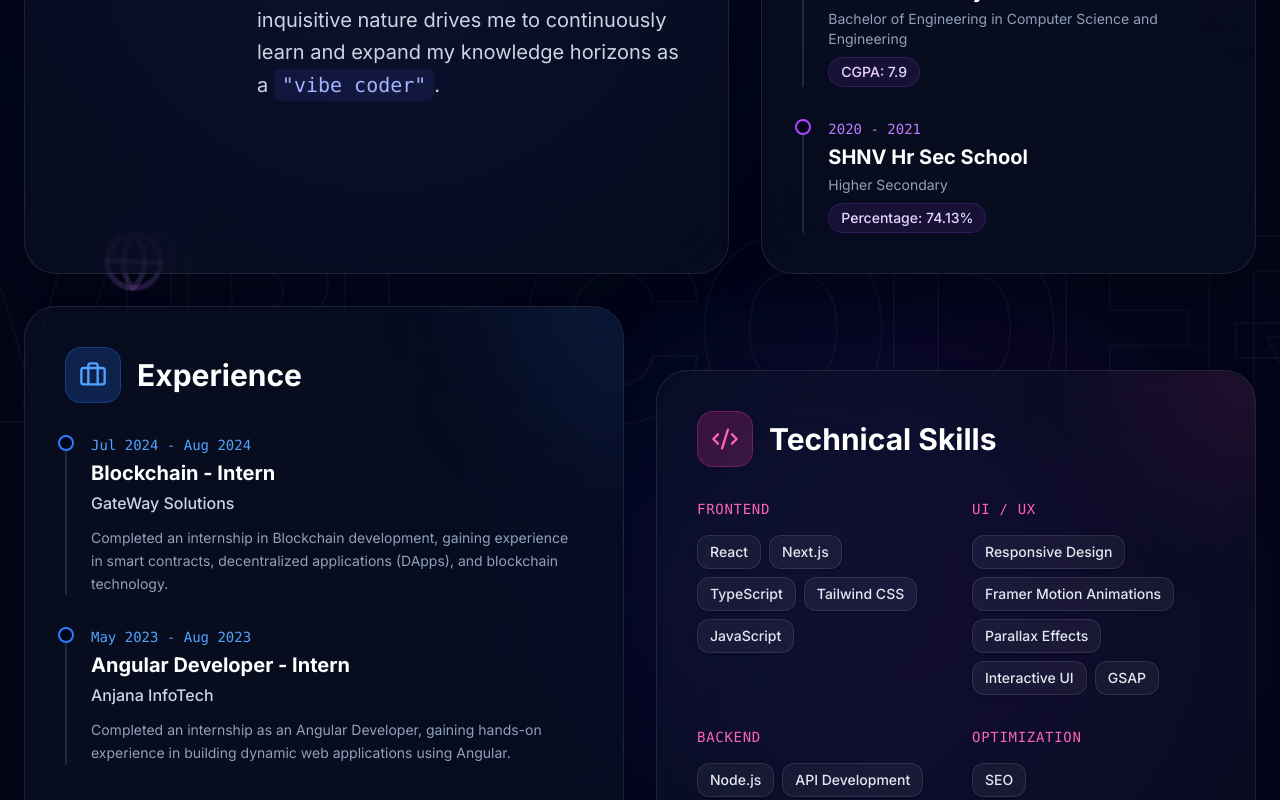
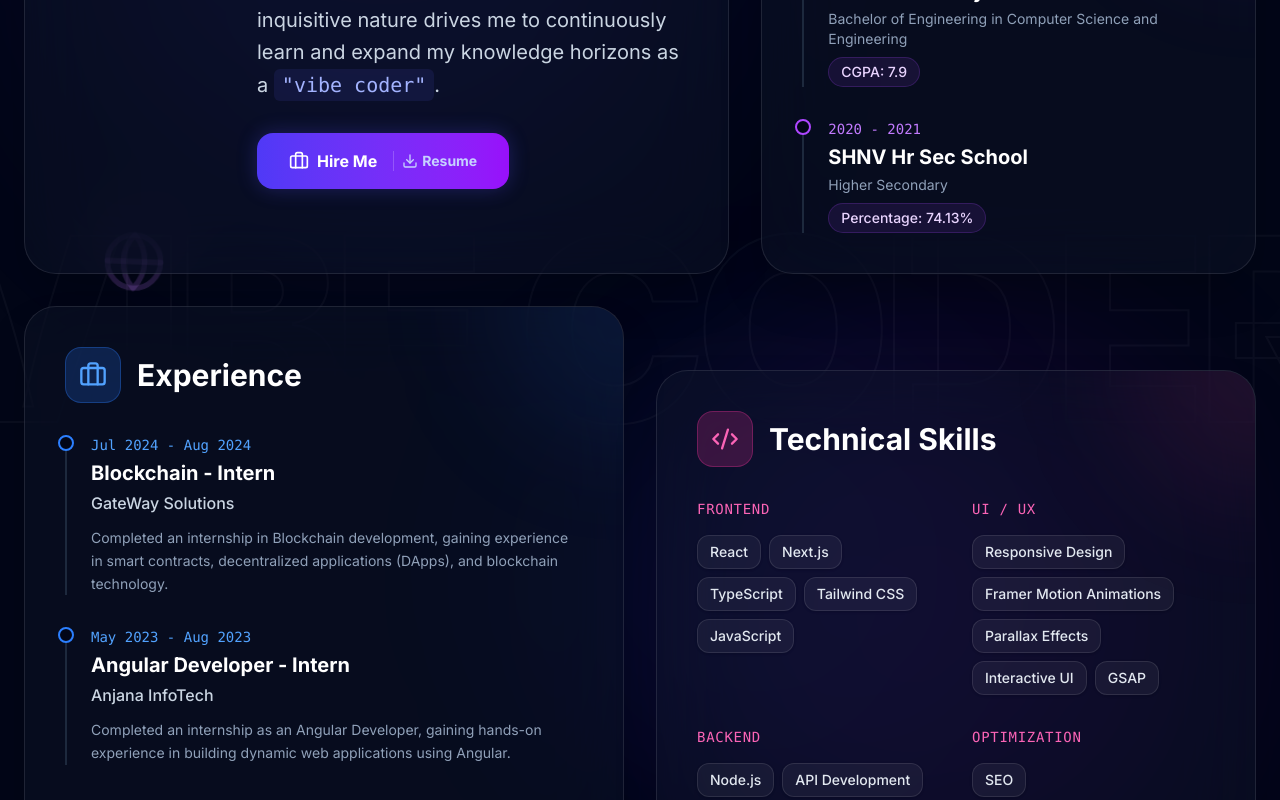
Before and after one commit to ravi24-rep/Developer-portfolio, a React (Vite) app: page / in a window 1280 px wide. Shown: the part 1420-2220 px from the top of the page. Built offline with nearby package versions, Linux system fonts and the light colour scheme.

Commit message:
Update social links and add animated Hire Me button with resume download

```diff
--- a/src/components/About.tsx
+++ b/src/components/About.tsx
@@ -2,7 +2,7 @@ import { useRef } from "react";
 import gsap from "gsap";
 import { ScrollTrigger } from "gsap/ScrollTrigger";
 import { useGSAP } from "@gsap/react";
-import { GraduationCap, Briefcase, Code2, User, Sparkles, Cpu, Globe, Rocket } from "lucide-react";
+import { GraduationCap, Briefcase, Code2, User, Sparkles, Cpu, Globe, Rocket, Download } from "lucide-react";
 
 gsap.registerPlugin(ScrollTrigger);
 
@@ -159,6 +159,29 @@ export default function About() {
                 <p className="text-lg md:text-xl leading-relaxed text-slate-300 font-light">
                   I am a dedicated <span className="text-white font-medium">Computer Science Engineering</span> student with a passion for software development. I actively contribute to group projects and motivate team members to achieve common targets. My inquisitive nature drives me to continuously learn and expand my knowledge horizons as a <span className="text-indigo-300 font-mono bg-indigo-500/10 px-2 py-1 rounded-md">"vibe coder"</span>.
                 </p>
+
+                <div className="flex flex-col sm:flex-row gap-4 mt-8">
+                  <a
+                    href="/resume.pdf"
+                    download="Ravi_Kumar_Resume.pdf"
+                    onClick={() => {
+                      // Small delay to allow download to trigger before mail window opens
+                      setTimeout(() => {
+                        window.location.href = "mailto:ravidynamo1924@gmail.com?subject=Hire%20Me%20Inquiry&body=Hi%20Ravi,%20I%20just%20downloaded%20your%20resume%20and%20would%20like%20to%20discuss%20an%20opportunity.";
+                      }, 500);
+                    }}
+                    className="inline-flex items-center justify-center gap-2 bg-gradient-to-r from-indigo-600 to-purple-600 hover:from-indigo-500 hover:to-purple-500 text-white px-8 py-4 rounded-2xl font-bold transition-all duration-300 shadow-[0_0_20px_rgba(79,70,229,0.3)] hover:shadow-[0_0_40px_rgba(79,70,229,0.6)] hover:-translate-y-1 group/hire relative overflow-hidden"
+                  >
+                    <div className="absolute inset-0 bg-white/20 translate-y-full group-hover/hire:translate-y-0 transition-transform duration-300 ease-out" />
+                    <span className="relative z-10 flex items-center gap-2">
+                      <Briefcase size={20} className="group-hover/hire:animate-bounce" />
+                      Hire Me
+                    </span>
+                    <span className="relative z-10 text-indigo-200 text-sm border-l border-white/20 pl-2 ml-2 flex items-center gap-1">
+                      <Download size={16} /> Resume
+                    </span>
+                  </a>
+                </div>
               </div>
             </div>
           </div>
--- a/src/components/Contact.tsx
+++ b/src/components/Contact.tsx
@@ -1,6 +1,6 @@
 import React, { useState, useEffect, useRef } from "react";
 import { motion, useAnimation, useInView } from "motion/react";
-import { Mail, MapPin, Phone, Send, CheckCircle2, Github, Linkedin, Twitter, Layout, Code2, Image as ImageIcon, Cloud, Terminal } from "lucide-react";
+import { Mail, MapPin, Phone, Send, CheckCircle2, Github, Linkedin, Instagram, Layout, Code2, Image as ImageIcon, Cloud, Terminal } from "lucide-react";
 import Lottie from "lottie-react";
 import confetti from "canvas-confetti";
 
@@ -199,11 +199,11 @@ export default function Contact() {
 
               <div className="flex gap-4">
                 {[
-                  { icon: Github, href: "#" },
-                  { icon: Linkedin, href: "#" },
-                  { icon: Twitter, href: "#" }
+                  { icon: Github, href: "https://github.com/ravi24-rep" },
+                  { icon: Linkedin, href: "https://www.linkedin.com/in/ravi-kumar-82aa8724a/" },
+                  { icon: Instagram, href: "#" }
                 ].map((social, idx) => (
-                  <a key={idx} href={social.href} className="w-12 h-12 rounded-2xl bg-slate-900/80 border border-slate-800 flex items-center justify-center text-slate-400 hover:text-white hover:bg-indigo-600 hover:border-indigo-500 transition-all duration-300 transform hover:-translate-y-2 hover:shadow-[0_10px_20px_rgba(79,70,229,0.3)]">
+                  <a key={idx} href={social.href} target="_blank" rel="noopener noreferrer" className="w-12 h-12 rounded-2xl bg-slate-900/80 border border-slate-800 flex items-center justify-center text-slate-400 hover:text-white hover:bg-indigo-600 hover:border-indigo-500 transition-all duration-300 transform hover:-translate-y-2 hover:shadow-[0_10px_20px_rgba(79,70,229,0.3)]">
                     <social.icon size={20} />
                   </a>
                 ))}
```
Also changed, not shown: 1 other file (tests, documents, lock files or other folders).
